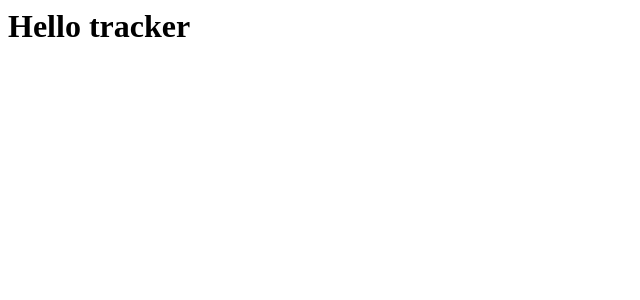
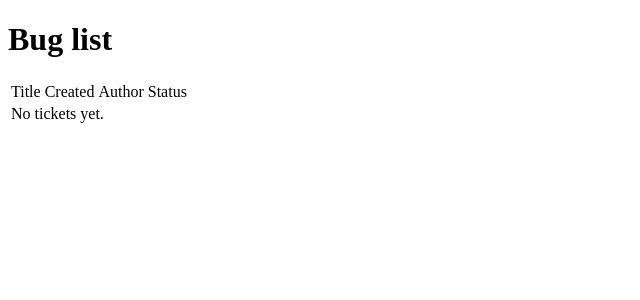
Before and after one commit to ofisser86/bugtracker, a Django app: a page that uses issuetracker/templates/issuetracker/list.html in a window 1280 px wide. Shown: the top 300 px of the page, without its empty margins (0-640 px from the left). Run offline with Django 3.2, Linux system fonts and the light colour scheme.

Commit message:
add template extends in html

```diff
--- a/issuetracker/templates/issuetracker/base.html
+++ b/issuetracker/templates/issuetracker/base.html
@@ -0,0 +1,14 @@
+{%load static %}
+<!doctype html>
+<html>
+    <head>
+        <meta charset="utf-8">
+        <title>Bugtracker - {% block title_block %}{% endblock %}</title>
+        <!-- Custom styles -->
+    <link rel="stylesheet" href="{% static 'css/main.css' %}">
+    </head>
+    <body>
+        {% block content_block %}
+        {% endblock %}
+    </body>
+</html>
--- a/issuetracker/templates/issuetracker/list.html
+++ b/issuetracker/templates/issuetracker/list.html
@@ -1 +1,32 @@
-<h1>Hello tracker</h1>
+{% extends 'issuetracker/base.html' %}
+{% load static %}
+{% block title_block %}Main{% endblock %}
+{% block content_block %}
+<div>
+    <h1>Bug list</h1>
+    <table>
+        <thead>
+        <tr>
+            <td>Title</td>
+            <td>Created</td>
+            <td>Author</td>
+            <td>Status</td>
+        </tr>
+        </thead>
+        <tbody>
+        {% for ticket in object_list %}
+        <tr>
+            <td>{{ ticket.title }}</td>
+            <td>{{ ticket.created|date }}</td>
+            <td>{{ ticket.user }}</td>
+            <td>{{ ticket.closed|yesno:"CLOSED, OPENED" }}</td>
+        </tr>
+        {% empty %}
+        <tr>
+            <td colspan=4>No tickets yet.</td>
+        </tr>
+        {% endfor %}
+        </tbody>
+    </table>
+</div>
+{% endblock %}
```
